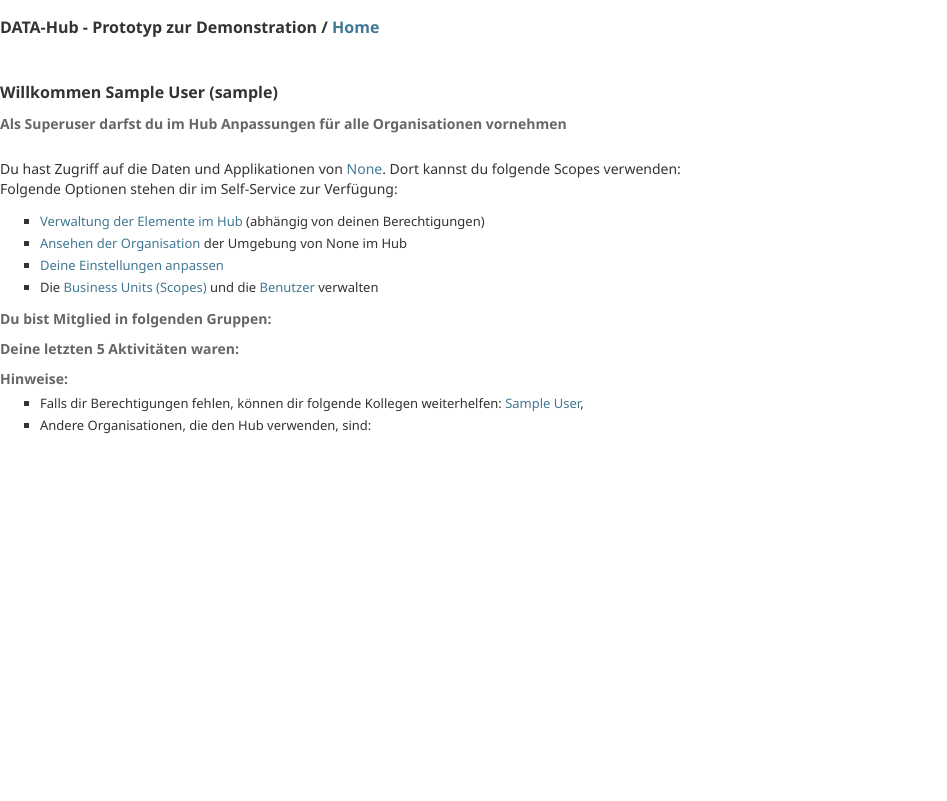
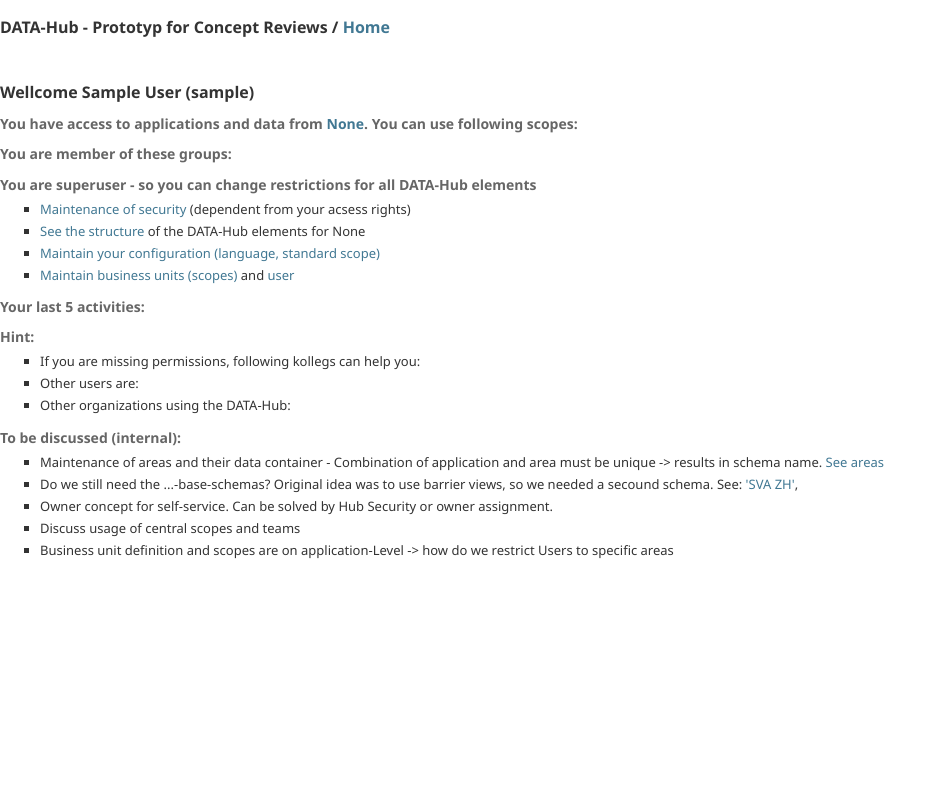
Before and after one commit to exusc/datahub, a Django app: page / in a window 1280 px wide. Shown: the top 801 px of the page, without its empty margins (0-947 px from the left). Run offline with Django 5.2, Linux system fonts and the light colour scheme; the visitor is signed in with stand-in values (Sample User, id 1); data comes from the database, SQL or seed files in the repository; data that the repository does not hold is empty.

Commit message:
Version 0.9.3.1

```diff
--- a/datahub/settings.py
+++ b/datahub/settings.py
@@ -136,7 +136,7 @@
 
 TIME_ZONE = 'MET'
 
-USE_I18N = True
+USE_I18N = False
 
 USE_TZ = True
 
--- a/maintenance/templates/base.html
+++ b/maintenance/templates/base.html
@@ -1,14 +1,14 @@
 <!DOCTYPE html>
 <html>
 <head>
-  <title>DATA-Hub - Konzept-Demonstrator</title>
+  <title>DATA-Hub - Demo for Concept</title>
 </head>
 
 {% load static %}
 <link rel="stylesheet" href="{% static 'base.css' %}">
 
 <body>
-    <h2>DATA-Hub - Prototyp zur Demonstration / <a href="{% url 'index' %}">Home</a></h2>
+    <h2>DATA-Hub - Prototyp for Concept Reviews / <a href="{% url 'index' %}">Home</a></h2>
     <br>
 
     {% block body %}
--- a/maintenance/templates/index.html
+++ b/maintenance/templates/index.html
@@ -4,68 +4,93 @@
 
 {% if user.is_authenticated %}
 
-<h2>Willkommen {{user.first_name}} {{user.last_name}} ({{user.username}})</h2>
-{% if user.is_superuser %}
-    <h3>Als Superuser darfst du im Hub Anpassungen für alle Organisationen vornehmen</h3><br>
-{% else %}
-    {% if user.is_staff %}
-        <h3>Du darfst im Hub Self-Service für {{user.owner}} durchführen</h3><br>
-    {% endif %}
-{% endif %}
+<h2>Wellcome {{user.first_name}} {{user.last_name}} ({{user.username}})</h2>
 
+<h3>You have access to applications and data from
+    <a href="{% url 'admin:organization_owner_change' user.owner.id %}">{{user.owner}}</a>. You can use following scopes:
+</h3>
+<ul>
+    {% for scope in user.scopes.all %}
+        <li><a href="{% url 'admin:organization_scope_change' scope.id %}">{{scope}} ({{scope.desc}})</a></li>
+    {% endfor %}
+</ul>
 
-<p>Du hast Zugriff auf die Daten und Applikationen von <a href="{% url 'admin:organization_owner_change' user.owner.id %}">{{user.owner}}</a>.
-    Dort kannst du folgende Scopes verwenden:
-    {% for scope in user.scopes.all %}
-    <li><a href="{% url 'admin:organization_scope_change' scope.id %}">{{scope}} ({{scope.desc}})</a></li>
-    {% endfor %}
-    {% if user.is_staff %}
-    <br>Folgende Optionen stehen dir im Self-Service zur Verfügung:
-    <ul>
-        <li><a href="/admin">Verwaltung der Elemente im Hub</a> (abhängig von deinen Berechtigungen)</li>
-        <li><a href="{% url 'owner' user.owner.key %}">Ansehen der Organisation</a> der Umgebung von {{user.owner}} im Hub</li>
-        <li><a href="{% url 'admin:organization_user_change' user.id %}">Deine Einstellungen anpassen</a>
-        <li>Die <a href="{% url 'admin:organization_scope_changelist' %}">Business Units (Scopes) </a> und die
-            <a href="{% url 'admin:organization_user_changelist' %}">Benutzer</a> verwalten </li>
-    </ul>
-    {% endif %}
-</p>
-
-<h3>Du bist Mitglied in folgenden Gruppen:</h3>
+<h3>You are member of these groups:</h3>
 <ul>
     {% for group in user.groups.all %}
     <li><a href="{% url 'admin:organization_group_change' group.id %}">{{group}}</a></li>
     {% endfor %}
 </ul>
 
+{% if user.is_staff %}
+    {% if user.is_superuser %}
+        <h3>You are superuser - so you can change restrictions for all DATA-Hub elements</h3>
+    {% else %}
+        <h3>You have access to self-service for {{user.owner}}:</h3>
+    {% endif %}
+    <ul>
+        <li><a href="/admin">Maintenance of security</a> (dependent from your acsess rights)</li>
+        <li><a href="{% url 'owner' user.owner.key %}">See the structure</a> of the DATA-Hub elements for {{user.owner}}</li>
+        <li><a href="{% url 'admin:organization_user_change' user.id %}">Maintain your configuration (language, standard scope)</a>
+        <li><a href="{% url 'admin:organization_scope_changelist' %}">Maintain business units (scopes) </a> and
+            <a href="{% url 'admin:organization_user_changelist' %}">user</a></li>
+    </ul>
+{% endif %}
 
-<h3>Deine letzten 5 Aktivitäten waren:</h3>
+<h3>Your last 5 activities:</h3>
 <ul>
     {% for logentry in LogEntrys %}
     <li>{{logentry}}</li>
     {% endfor %}
 </ul>
 
-<h3>Hinweise:</h3>
+<h3>Hint:</h3>
 <ul>
-    <li>Falls dir Berechtigungen fehlen, können dir folgende Kollegen weiterhelfen:
-        {% for user in users %}
-        <a href="{% url 'switch_user' user.id %}">{{user.first_name}} {{user.last_name}}</a>,
+    <li>If you are missing permissions, following kollegs can help you:
+        {% for other_user in users %}
+            {% if not other_user == user %}
+                {% if other_user.is_superuser %}
+                    <a href="{% url 'switch_user' other_user.id %}">{{other_user.first_name}} {{other_user.last_name}} ({{other_user.owner}})</a>,
+                {% else %}
+                    {% if other_user.is_staff %}
+                        {% if other_user.owner == user.owner %}
+                        <a href="{% url 'switch_user' other_user.id %}">{{other_user.first_name}} {{other_user.last_name}} ({{other_user.owner}})</a>,
+                        {% endif %}
+                    {% endif %}
+                {% endif %}
+            {% endif %}
         {% endfor %}
     </li>
 
-    <li>Andere Organisationen, die den Hub verwenden, sind:
+    <li>Other users are:
+        {% for other_user in users %}
+            {% if not other_user == user %}
+                <a href="{% url 'switch_user' other_user.id %}">{{other_user.first_name}} {{other_user.last_name}} ({{other_user.owner}})</a>,
+            {% endif %}
+        {% endfor %}
+    </li>
+
+    <li>Other organizations using the DATA-Hub:
         {% for owner in owners %}
         <a href="{% url 'owner' owner.key %}">{{owner.key}}</a>,
         {% endfor %}
     </li>
+</ul>
 
-</ul>
+{% if user.is_superuser %}
+    <h3>To be discussed (internal):</h3>
+    <ul>
+        <li>Maintenance of areas and their data container - Combination of application and area must be unique -> results in schema name. <a href="{% url 'admin:organization_area_changelist' %}">See areas</a></li></li>
+        <li>Do we still need the ...-base-schemas? Original idea was to use barrier views, so we needed a secound schema. See: <a href="{% url 'owner' 'SVA ZH' %}">'SVA ZH'</a>, </li>
+        <li>Owner concept for self-service. Can be solved by Hub Security or owner assignment.</li>
+        <li>Discuss usage of central scopes and teams</li>
+        <li>Business unit definition and scopes are on application-Level -> how do we restrict Users to specific areas</li>
+    </ul>
+{% endif %}
 {% else %}
 Schade eigentlich
 
 {% endif %}
 
 
-
 {% endblock %}
--- a/maintenance/urls.py
+++ b/maintenance/urls.py
@@ -7,5 +7,6 @@
     path('', views.index, name='index'),
     path('owner/<str:key>', views.owner, name='owner'),
     path('user/<int:userid>', views.UserView.as_view(), name='user'),
+    path('container/<str:key>', views.container, name='container'),
     path('switch_user/<int:userid>', views.switch_user, name='switch_user'),
 ]
--- a/maintenance/views.py
+++ b/maintenance/views.py
@@ -1,6 +1,6 @@
 from django.shortcuts import render, redirect
 from django.urls import reverse
-from organization.models import Owner, User, Application, Container
+from organization.models import Owner, User, Application, Area, Container
 from django.contrib.auth import authenticate, login
 from django.contrib.admin.models import LogEntry
 from django.views import View
@@ -29,6 +29,16 @@
     return render(request, 'owner.html', context)
 
 
+def container(request, key):
+    container = Container.objects.get(key=key)
+    context = {}
+    context['container'] = container
+    areas = Area.objects.filter(database = container) # Area.objects.filter(filestorage = container)
+    context['areas'] = areas
+    print(areas)
+    return render(request, 'container.html', context)
+
+
 class UserView(View):
     def get(self, request, userid):
         context = {'user': User.objects.get(id=userid)}
--- a/organization/models.py
+++ b/organization/models.py
@@ -66,7 +66,9 @@
 
 
 class Application(AbstractDatahubModel):
-    """ Business units are defined on application level - in this prototype its just a simple definition """
+    """ Business units are defined on application level - in this prototype its just a simple definition
+        For real implementation this mut be a separate object with information about allowed values ...
+    """
     class Meta:
         verbose_name = _("Application")
         verbose_name_plural = _("Applications")
@@ -100,6 +102,17 @@
 
     def save(self, force_insert=False, force_update=False, using=None, update_fields=None):
         self.owner = self.application.owner
+
+        print('-'*80)
+        # Implement Area and Scopes in Container
+        self.database.add_area(self)
+        for scope in self.application.scope_set.all():
+            self.database.add_scope(self, scope)
+        self.filestorage.add_area(self)
+        for scope in self.application.scope_set.all():
+            self.filestorage.add_scope(self, scope)
+        print('-'*80)
+
         super().save(force_insert, force_update, using, update_fields)
 
 
@@ -153,9 +166,13 @@
         if self.team:
             self.key += f'/{self.team.upper()}'
 
+        # Implement Scope in Container
+        print('-'*80)
         for area in self.application.area_set.all():
             area.database.add_scope(area, self)
+        for area in self.application.area_set.all():
             area.filestorage.add_scope(area, self)
+        print('-'*80)
 
         super().save(force_insert, force_update, using, update_fields)
 
@@ -180,8 +197,11 @@
                                   blank=True, help_text=_("Script to establish connection to container"))
 
     def add_scope(self, area, scope ):
-        print(
-            f'Execute script to create scope {scope.key} in container {self} for area {area}')
+        print(f'Container {str(self):15} : "add_scope"  Area: {area.key:10}  Application: {area.application.key:10}  Scope: {scope.key}  Connection:{self.connection}')
+        print (self.containertype.scope_add)
+
+    def add_area(self, area):
+        print(f'Container {str(self):15} : "add_area "  Area: {area.key:10}  Application: {area.application.key:10}  Connection:{self.connection}')
 
 
 class ContainerType(AbstractDatahubModel):
--- /dev/null
+++ b/requirements.txt
@@ -0,0 +1,4 @@
+asgiref==3.8.0
+Django==5.0.3
+typing_extensions==4.10.0
+tzdata==2024.1
```
Also changed, not shown: maintenance/templates/container.html (added, +15 -0 lines), maintenance/templates/owner.html (+4 -3 lines), organization/admin.py (+21 -14 lines), README.md.
